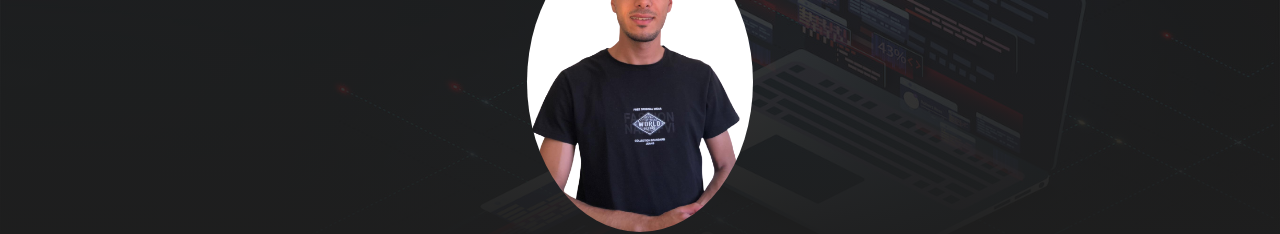
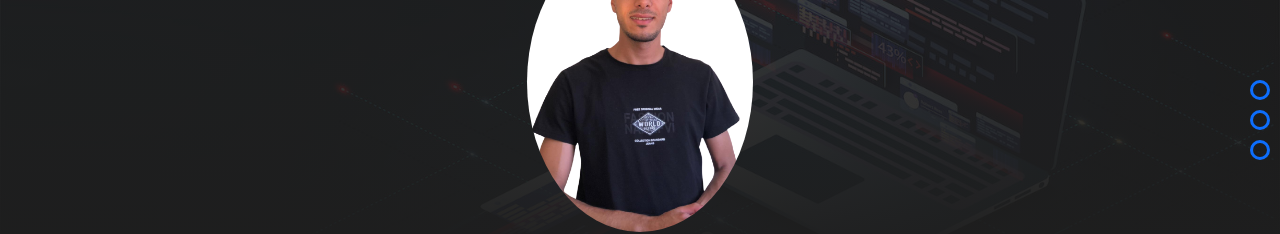
Before and after one commit to fathi-fayez/My-portfolio, a Vue app: page / in a window 1280 px wide. Shown: the part 280-514 px from the top of the page. Built offline with nearby package versions, Linux system fonts and the light colour scheme.

Commit message:
add navigation bullets component

```diff
--- a/src/App.vue
+++ b/src/App.vue
@@ -1,4 +1,5 @@
 <template>
+  <navigation-bullets></navigation-bullets>
   <!-- nav bar -->
   <navBar />
   <!-- header -->
@@ -15,6 +16,7 @@
 </template>
 
 <script>
+import navigationBullets from "@/components/navigation-bullets";
 import navBar from "@/components/navComponent.vue";
 import Header from "@/components/Header.vue";
 import AboutSection from "./components/aboutSection.vue";
@@ -23,7 +25,15 @@ import myWorks from "./components/myNewWorks.vue";
 import Footer from "./components/Footer.vue";
 export default {
   name: "HomeView",
-  components: { navBar, Header, AboutSection, MySkills, myWorks, Footer },
+  components: {
+    navigationBullets,
+    navBar,
+    Header,
+    AboutSection,
+    MySkills,
+    myWorks,
+    Footer,
+  },
 };
 </script>
 
--- /dev/null
+++ b/src/components/navigation-bullets.vue
@@ -0,0 +1,51 @@
+<!-- eslint-disable -->
+<template>
+  <div class="nav-bullets">
+    <div class="bullet" v-scroll-to="'#about-section'">
+      <div class="tool-tip">About Me</div>
+    </div>
+
+    <div class="bullet" v-scroll-to="'#myskills-section'">
+      <div class="tool-tip">My Skills</div>
+    </div>
+    <div class="bullet" v-scroll-to="'#myworks-section'">
+      <div class="tool-tip">My Work</div>
+    </div>
+  </div>
+</template>
+<!-- eslint-disable -->
+<script setup></script>
+<!-- eslint-disable -->
+<style scoped>
+.nav-bullets {
+  position: fixed;
+  right: 0;
+  top: 50%;
+  transform: translateY(-50%);
+  width: 40px;
+  z-index: 1000;
+}
+.bullet {
+  width: 20px;
+  height: 20px;
+  /* background-color: red; */
+  border: 3px solid #0d6efd;
+  border-radius: 50%;
+  margin: 10px auto;
+  cursor: pointer;
+  position: relative;
+}
+.bullet:hover .tool-tip {
+  display: block;
+}
+.tool-tip {
+  position: absolute;
+  right: 10px;
+  top: -7px;
+  width: 100px;
+  color: rgb(86, 84, 84);
+  cursor: default;
+  display: none;
+  pointer-events: none;
+}
+</style>
```
Also changed, not shown: 1 other file (tests, documents, lock files or other folders).
